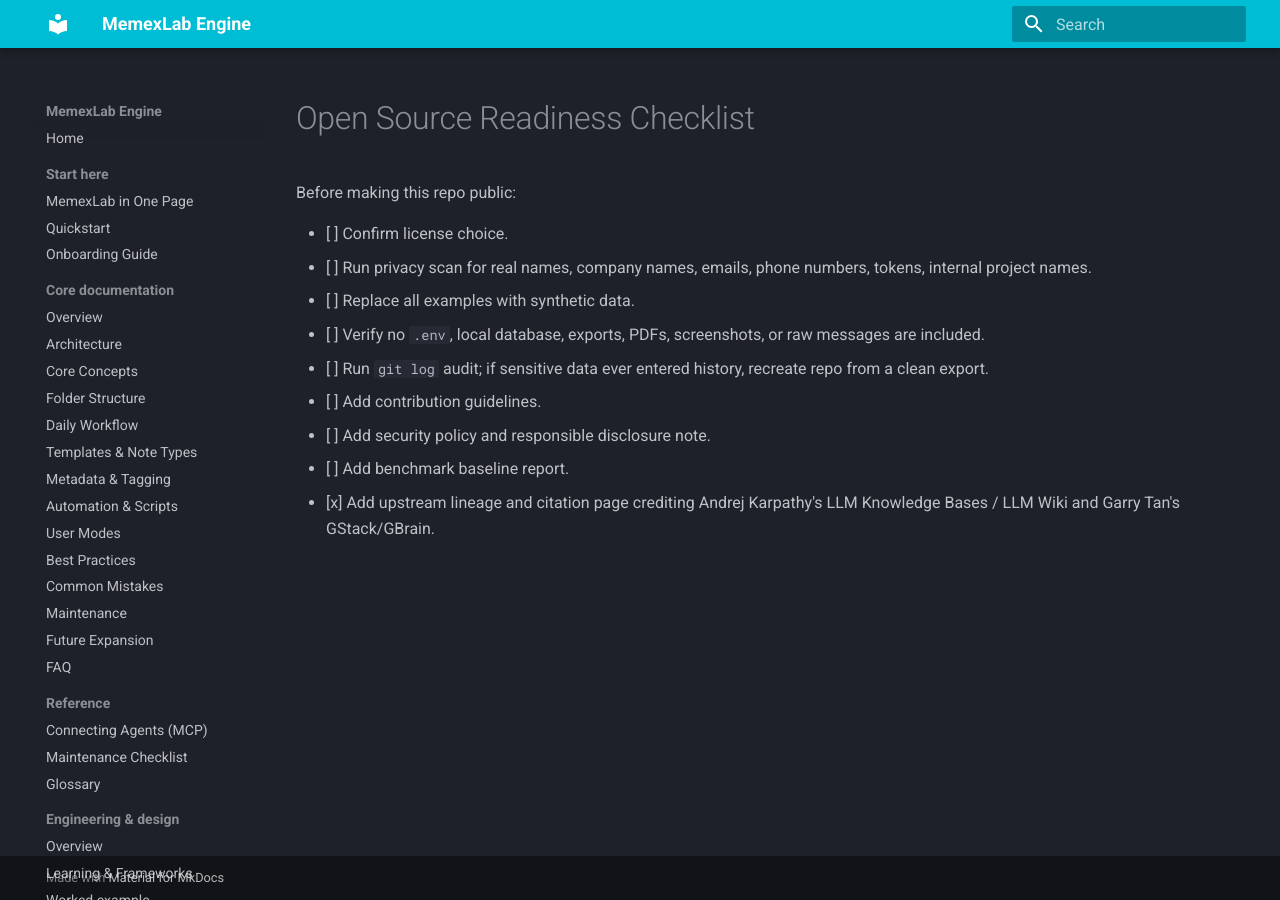
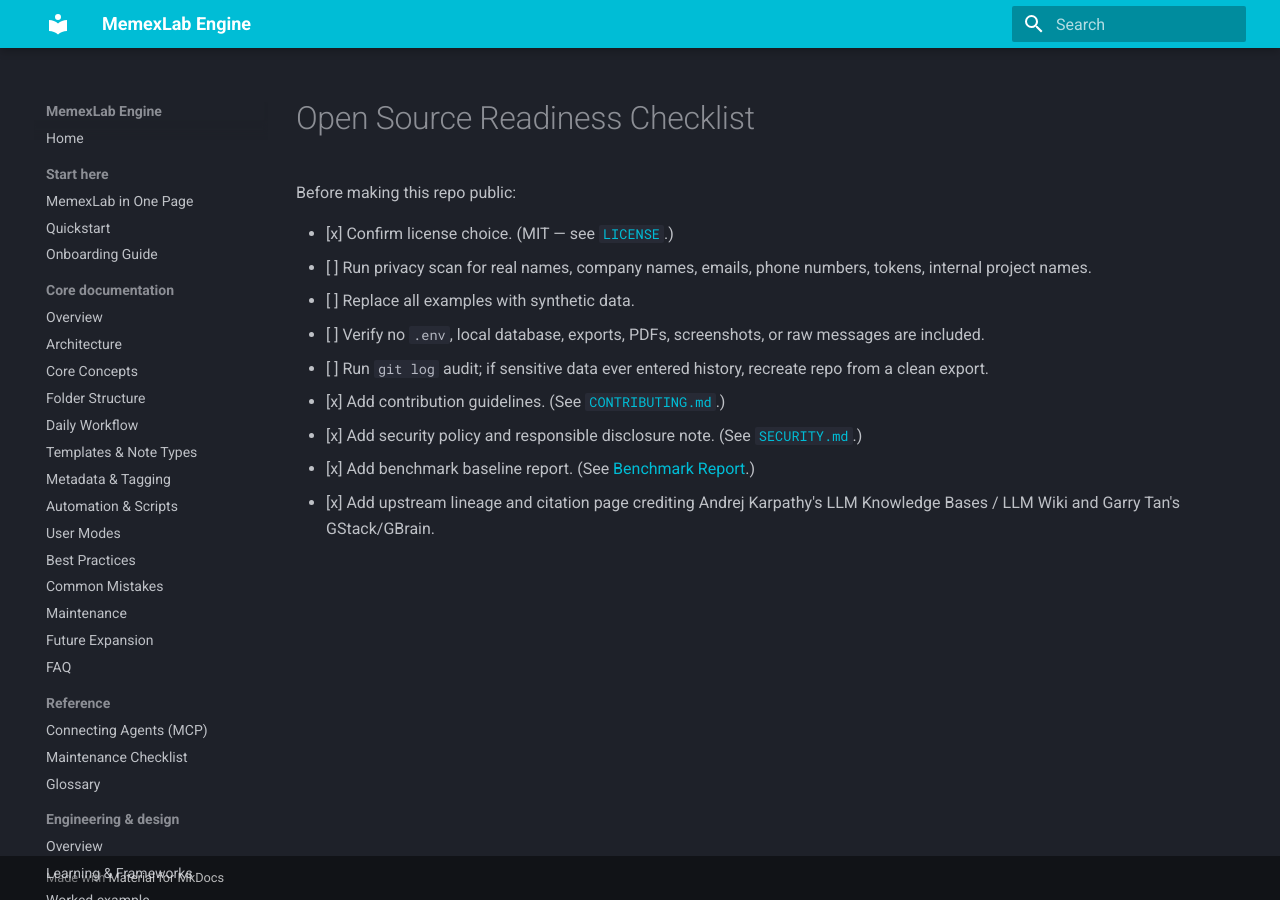
Before and after one commit to btekmen/memexlab-engine, an MkDocs documentation site: the page built from docs/engineering/open-source-readiness.md, in a window 1280 px wide. Built offline with MkDocs 1.6.1 and Material for MkDocs 9.7.7, drawn with Linux system fonts in a browser that asks for light colours.

Commit message:
docs: tick completed open-source-readiness items
License, CONTRIBUTING.md, SECURITY.md and the benchmark report are all
present and tracked — all four referenced files verified before ticking.

Co-Authored-By: Claude Fable 5 <noreply@anthropic.com>

```diff
--- a/docs/engineering/open-source-readiness.md
+++ b/docs/engineering/open-source-readiness.md
@@ -2,12 +2,12 @@
 
 Before making this repo public:
 
-- [ ] Confirm license choice.
+- [x] Confirm license choice. (MIT — see [`LICENSE`](https://github.com/btekmen/memexlab-engine/blob/main/LICENSE).)
 - [ ] Run privacy scan for real names, company names, emails, phone numbers, tokens, internal project names.
 - [ ] Replace all examples with synthetic data.
 - [ ] Verify no `.env`, local database, exports, PDFs, screenshots, or raw messages are included.
 - [ ] Run `git log` audit; if sensitive data ever entered history, recreate repo from a clean export.
-- [ ] Add contribution guidelines.
-- [ ] Add security policy and responsible disclosure note.
-- [ ] Add benchmark baseline report.
+- [x] Add contribution guidelines. (See [`CONTRIBUTING.md`](https://github.com/btekmen/memexlab-engine/blob/main/CONTRIBUTING.md).)
+- [x] Add security policy and responsible disclosure note. (See [`SECURITY.md`](https://github.com/btekmen/memexlab-engine/blob/main/SECURITY.md).)
+- [x] Add benchmark baseline report. (See [Benchmark Report](benchmark-report.md).)
 - [x] Add upstream lineage and citation page crediting Andrej Karpathy's LLM Knowledge Bases / LLM Wiki and Garry Tan's GStack/GBrain.
```
